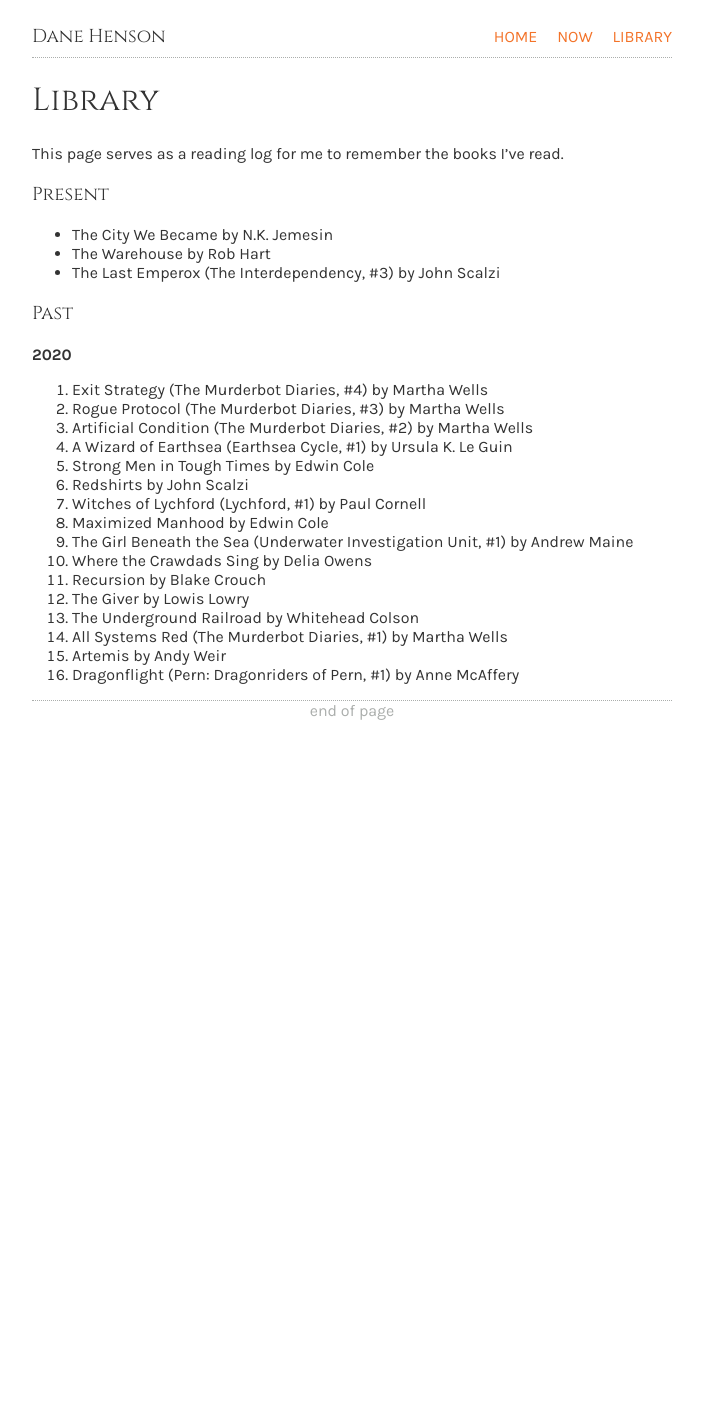
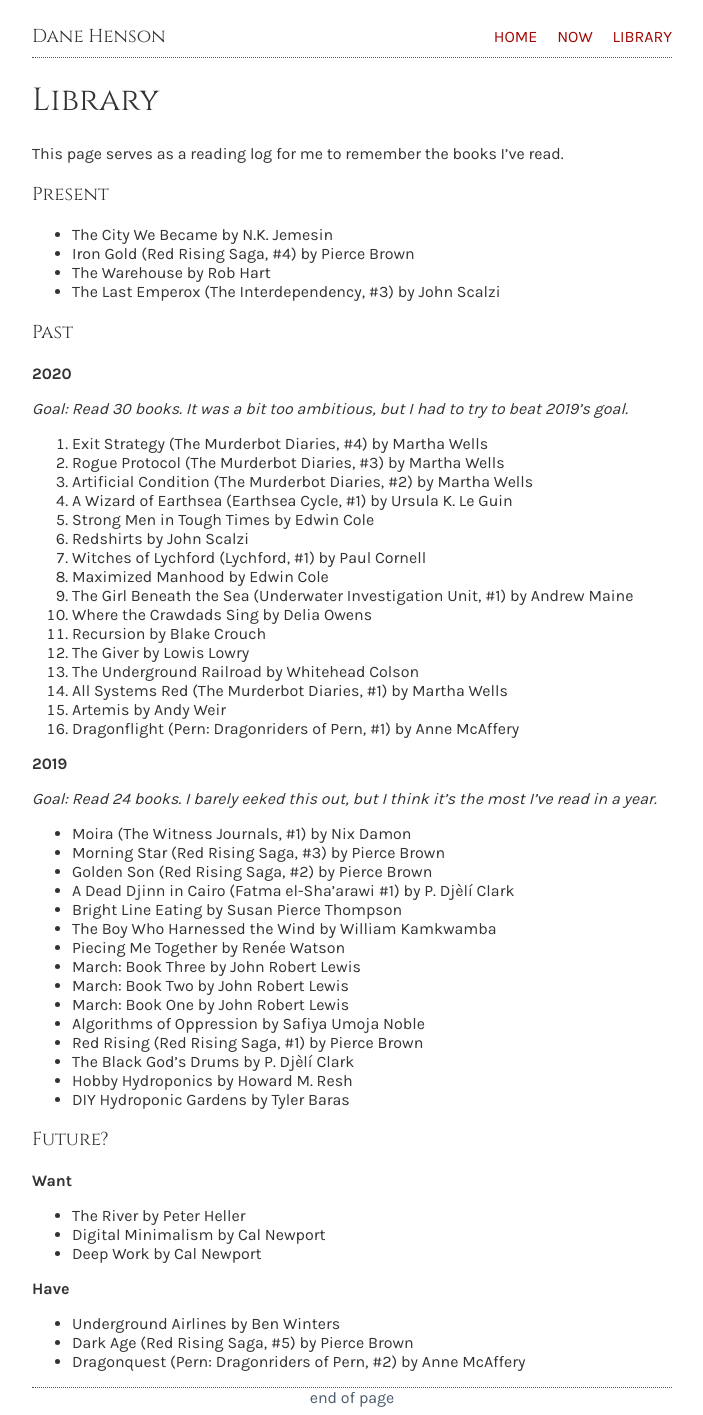
Before and after one commit to dahenson/dahenson.github.io, a Jekyll site: the page built from library.md, in a window 1280 px wide. Shown: the whole page, without its empty margins (288-991 px from the left). Built offline with Jekyll 4.4.1, drawn with Linux system fonts in a browser that asks for light colours; before the commit the page ends 900 px from its top, so only the background shows below that.

Commit message:
Style tweaks and additions to the library

```diff
--- a/_includes/header.html
+++ b/_includes/header.html
@@ -1,5 +1,5 @@
 <header>
-  <h3>Dane Henson</h3>
+  <h3><a href="/">Dane Henson</a></h3>
   <nav>
     <a href="/">home</a>
     <a href="/now">now</a>
--- a/css/main.css
+++ b/css/main.css
@@ -3,8 +3,8 @@
   --sans-serif: 'Karla', sans-serif;
   --bg-color: #ffffff;
   --fg-color: #333333;
-  --accent-color: #f37329;
-  --muted-fg-color: #abaeac;
+  --accent-color: #a10705;
+  --muted-fg-color: #485a6c;
   --content-width: 40rem;
 }
 
@@ -34,6 +34,10 @@ header h3 {
   margin: 1rem 0 0.5rem 0;
 }
 
+header h3 a {
+  color: var(--fg-color);
+}
+
 nav a {
   text-transform: uppercase;
   margin: 0 0 0 1rem;
--- a/library.md
+++ b/library.md
@@ -9,21 +9,26 @@ This page serves as a reading log for me to remember the books I've read.
 
 ### Present
 - The City We Became by N.K. Jemesin
+- Iron Gold (Red Rising Saga, #4) by Pierce Brown
 - The Warehouse by Rob Hart
 - The Last Emperox (The Interdependency, #3) by John Scalzi
 
 ### Past
 
 **2020**
-1. Exit Strategy (The Murderbot Diaries, #4) by Martha Wells
-2. Rogue Protocol (The Murderbot Diaries, #3) by Martha Wells
-3. Artificial Condition (The Murderbot Diaries, #2) by Martha Wells
-4. A Wizard of Earthsea (Earthsea Cycle, #1) by Ursula K. Le Guin
-5. Strong Men in Tough Times by Edwin Cole
-6. Redshirts by John Scalzi
-7. Witches of Lychford (Lychford, #1) by Paul Cornell
-8. Maximized Manhood by Edwin Cole
-9. The Girl Beneath the Sea (Underwater Investigation Unit, #1) by Andrew Maine
+
+_Goal: Read 30 books. It was a bit too ambitious, but I had to try to beat
+2019's goal._
+
+ 1. Exit Strategy (The Murderbot Diaries, #4) by Martha Wells
+ 2. Rogue Protocol (The Murderbot Diaries, #3) by Martha Wells
+ 3. Artificial Condition (The Murderbot Diaries, #2) by Martha Wells
+ 4. A Wizard of Earthsea (Earthsea Cycle, #1) by Ursula K. Le Guin
+ 5. Strong Men in Tough Times by Edwin Cole
+ 6. Redshirts by John Scalzi
+ 7. Witches of Lychford (Lychford, #1) by Paul Cornell
+ 8. Maximized Manhood by Edwin Cole
+ 9. The Girl Beneath the Sea (Underwater Investigation Unit, #1) by Andrew Maine
 10. Where the Crawdads Sing by Delia Owens
 11. Recursion by Blake Crouch
 12. The Giver by Lowis Lowry
@@ -31,3 +36,36 @@ This page serves as a reading log for me to remember the books I've read.
 14. All Systems Red (The Murderbot Diaries, #1) by Martha Wells
 15. Artemis by Andy Weir
 16. Dragonflight (Pern: Dragonriders of Pern, #1) by Anne McAffery
+
+**2019**
+
+_Goal: Read 24 books. I barely eeked this out, but I think it's the most I've
+read in a year._
+
+- Moira (The Witness Journals, #1) by Nix Damon
+- Morning Star (Red Rising Saga, #3) by Pierce Brown
+- Golden Son (Red Rising Saga, #2) by Pierce Brown
+- A Dead Djinn in Cairo (Fatma el-Sha'arawi #1) by P. Djèlí Clark
+- Bright Line Eating by Susan Pierce Thompson
+- The Boy Who Harnessed the Wind by William Kamkwamba
+- Piecing Me Together by Renée Watson
+- March: Book Three by John Robert Lewis
+- March: Book Two by John Robert Lewis
+- March: Book One by John Robert Lewis
+- Algorithms of Oppression by Safiya Umoja Noble
+- Red Rising (Red Rising Saga, #1) by Pierce Brown
+- The Black God's Drums by P. Djèlí Clark
+- Hobby Hydroponics by Howard M. Resh
+- DIY Hydroponic Gardens by Tyler Baras
+
+### Future?
+
+**Want**
+- The River by Peter Heller
+- Digital Minimalism by Cal Newport
+- Deep Work by Cal Newport
+
+**Have**
+- Underground Airlines by Ben Winters
+- Dark Age (Red Rising Saga, #5) by Pierce Brown
+- Dragonquest (Pern: Dragonriders of Pern, #2) by Anne McAffery
```
